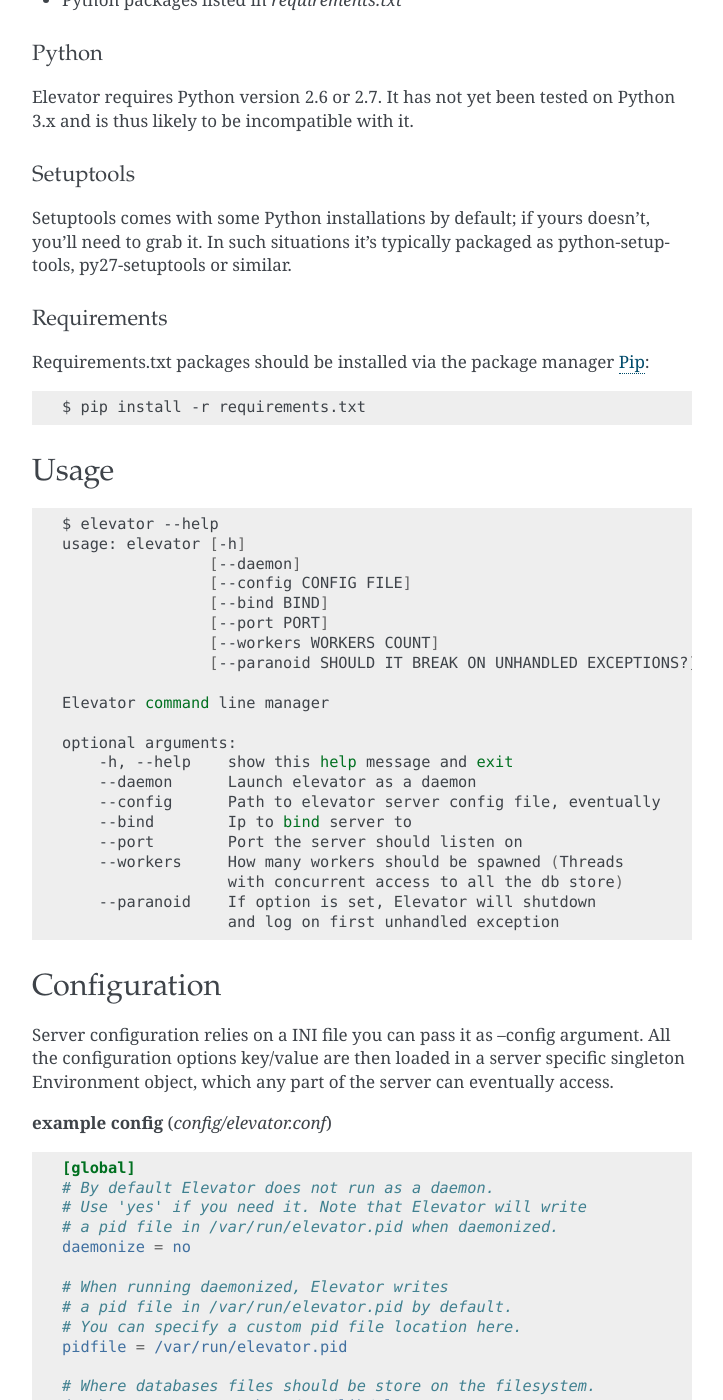
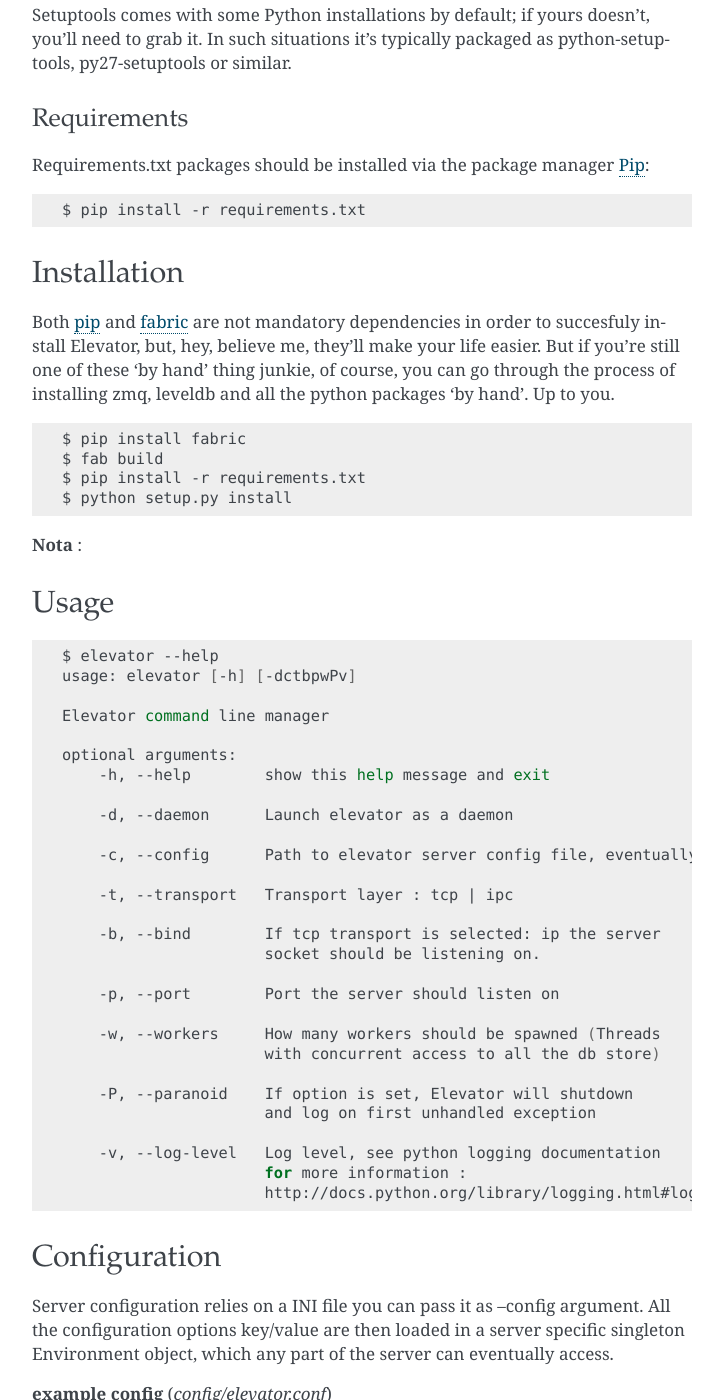
Before and after one commit to oleiade/Elevator, a Sphinx documentation site: the page built from doc/source/guide.rst, in a window 1280 px wide and 1400 px high, scrolled down 807 px. Shown: the whole window, without its empty margins (388-1111 px from the left). Built offline with Sphinx 7.4.7, drawn with Linux system fonts in a browser that asks for light colours; some of the changed text lies outside the part shown.

Commit message:
Update : cmdline options documentation + dependencies

```diff
--- a/doc/source/guide.rst
+++ b/doc/source/guide.rst
@@ -19,10 +19,48 @@
 
     $ git://github.com/oleiade/Elevator.git
 
+.. _dependencies:
+
+Dependencies
+==================
+
+Elevator depends on:
+
+* `Python <www.python.org>`_ language
+* the `setuptools` packaging/installation library
+* `zmq <http://zeromq.org>`_ (>= 2.2, zmq3.x is supported too)
+* `leveldb <http://code.google.com/p/leveldb/>`_
+* Python packages listed in `requirements.txt`
+
+Python
+-----------
+
+Elevator requires Python version 2.6 or 2.7. It has not yet been tested on Python 3.x and is thus likely to be incompatible with it.
+
+Setuptools
+-----------------
+
+Setuptools comes with some Python installations by default; if yours doesn’t, you’ll need to grab it. In such situations it’s typically packaged as python-setuptools, py27-setuptools or similar.
+
+Requirements
+-------------------
+
+Requirements.txt packages should be installed via the package manager `Pip <http://pypi.python.org/pypi/pip>`_:
+
+.. code-block:: bash
+
+    $ pip install -r requirements.txt
+
+
 .. _installation:
 
 Installation
-=======
+==================
+
+Both `pip <http://www.pip-installer.org>`_ and `fabric <http://docs.fabfile.org/en/1.4.3>`_ are not mandatory dependencies
+in order to succesfuly install Elevator, but, hey, believe me, they'll make your life easier. But if you're still one
+of these 'by hand' thing junkie, of course, you can go through the process of installing zmq, leveldb and all the python
+packages 'by hand'. Up to you.
 
 .. code-block:: bash
 
@@ -33,40 +71,6 @@
 
 **Nota** :
 
-.. _dependencies:
-
-Dependencies
-------------------
-
-
-Elevator depends on:
-
-* `Python <www.python.org>`_ language
-* the `setuptools` packaging/installation library
-* `zmq <http://zeromq.org>`_ (>= 2.2, zmq3.x is supported too)
-* `leveldb <http://code.google.com/p/leveldb/>`_
-* Python packages listed in `requirements.txt`
-
-Python
-~~~~~~~~~
-
-Elevator requires Python version 2.6 or 2.7. It has not yet been tested on Python 3.x and is thus likely to be incompatible with it.
-
-Setuptools
-~~~~~~~~~~~~~
-
-Setuptools comes with some Python installations by default; if yours doesn’t, you’ll need to grab it. In such situations it’s typically packaged as python-setuptools, py27-setuptools or similar.
-
-
-
-Requirements
-~~~~~~~~~~~~~~~~
-
-Requirements.txt packages should be installed via the package manager `Pip <http://pypi.python.org/pypi/pip>`_:
-
-.. code-block:: bash
-
-    $ pip install -r requirements.txt
 
 .. _usage:
 
@@ -76,26 +80,33 @@
 .. code-block:: bash
 
     $ elevator --help
-    usage: elevator [-h]
-                    [--daemon]
-                    [--config CONFIG FILE]
-                    [--bind BIND]
-                    [--port PORT]
-                    [--workers WORKERS COUNT]
-                    [--paranoid SHOULD IT BREAK ON UNHANDLED EXCEPTIONS?]
+    usage: elevator [-h] [-dctbpwPv]
 
     Elevator command line manager
 
     optional arguments:
-        -h, --help    show this help message and exit
-        --daemon      Launch elevator as a daemon
-        --config      Path to elevator server config file, eventually
-        --bind        Ip to bind server to
-        --port        Port the server should listen on
-        --workers     How many workers should be spawned (Threads
-                      with concurrent access to all the db store)
-        --paranoid    If option is set, Elevator will shutdown
-                      and log on first unhandled exception
+        -h, --help        show this help message and exit
+
+        -d, --daemon      Launch elevator as a daemon
+
+        -c, --config      Path to elevator server config file, eventually
+
+        -t, --transport   Transport layer : tcp | ipc
+
+        -b, --bind        If tcp transport is selected: ip the server
+                          socket should be listening on.
+
+        -p, --port        Port the server should listen on
+
+        -w, --workers     How many workers should be spawned (Threads
+                          with concurrent access to all the db store)
+
+        -P, --paranoid    If option is set, Elevator will shutdown
+                          and log on first unhandled exception
+
+        -v, --log-level   Log level, see python logging documentation
+                          for more information :
+                          http://docs.python.org/library/logging.html#logger-objects
 
 
 .. _configuration:
@@ -155,9 +166,7 @@
     max_cache_size = 1024
 
     # Specify the path for the unix socket that will be used to listen for
-    # incoming connections. There is no default, so Elevator will not listen
-    # on a unix socket when not specified.
-    #
+    # incoming connections when Elevator is set to use an ipc socket.
     # unixsocket = /tmp/elevator.sock
 
 .. _clients:
```
Also changed, not shown: other parts of doc/source/guide.rst (+1 -1 lines), 1 other file.
